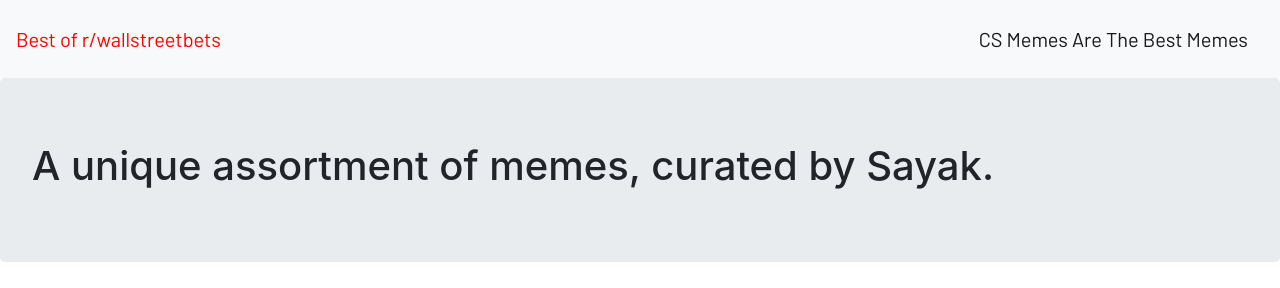
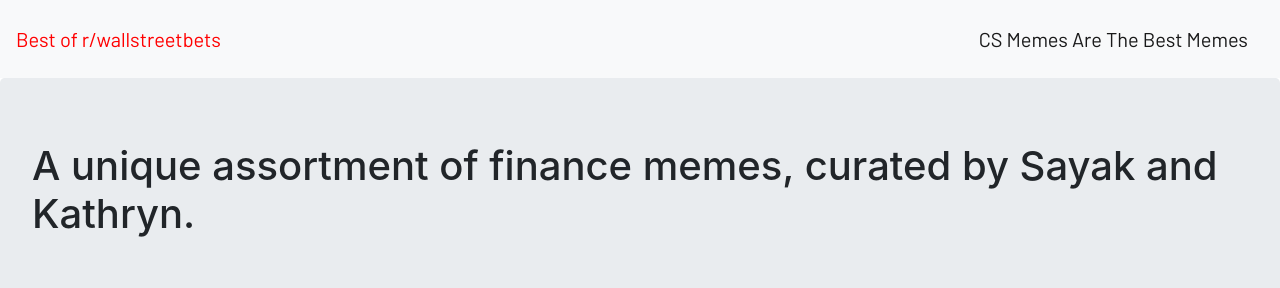
Before and after one commit to sayakmaity/homepage, a plain HTML site: page index.html in a window 1280 px wide. Shown: the top 288 px of the page. Drawn offline with nearby package versions, Linux system fonts and the light colour scheme; grey boxes are pictures that could not be loaded.

Commit message:
new title

```diff
--- a/index.html
+++ b/index.html
@@ -38,7 +38,7 @@
     <h1 id="demo"></h1>
     <script>
 var i = 0;
-var txt = 'A unique assortment of memes, curated by Sayak.';
+var txt = 'A unique assortment of finance memes, curated by Sayak and Kathryn.';
 var speed = 50;
 
 function memeTitle() {
```
